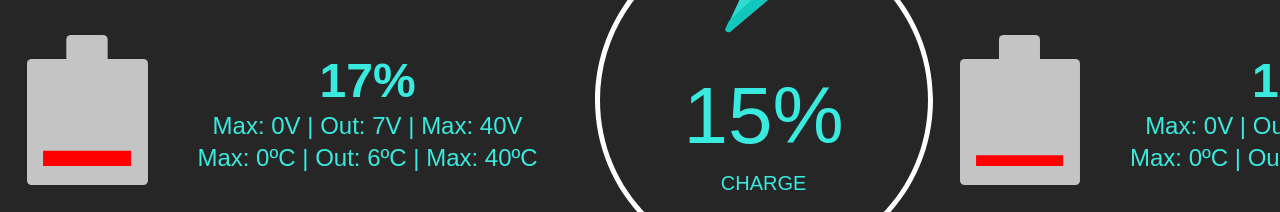
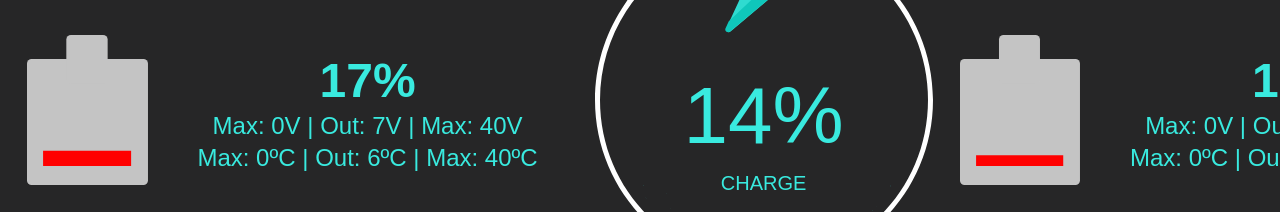
Before and after one commit to adrimrtnz/bms-gui-app, an Angular app: page / in a window 1280 px wide. Shown: the part 454-666 px from the top of the page. Built offline with nearby package versions, Linux system fonts and the light colour scheme.

Commit message:
Overall Charge Display

```diff
--- a/src/app/app.component.html
+++ b/src/app/app.component.html
@@ -16,7 +16,7 @@
 
         <td class="central-item">
           <img class="general-charge-img" src="../assets/img/charge.svg" alt="">
-          <p class="charge-value">15%</p>
+          <p class="charge-value">{{getTotalCharge()}}%</p>
           <p class="charge-text">CHARGE</p>
         </td>
 
--- a/src/app/app.component.ts
+++ b/src/app/app.component.ts
@@ -18,6 +18,10 @@ export class AppComponent {
   constructor( private batteriesService: BatteriesService) {
     this.batteries = batteriesService.getBatteries();
     console.log(this.batteries);
+  }
 
+  public getTotalCharge(): number {
+    return this.batteriesService.getTotalCharge();
   }
+
 }
--- a/src/app/views/battery/battery.component.ts
+++ b/src/app/views/battery/battery.component.ts
@@ -20,7 +20,6 @@ export class BatteryComponent implements OnInit {
 
   }
 
-
   public getBatteryStyle(): object {
     const inversePercentage = 100 - this.battery.getPercentage();
 
```
